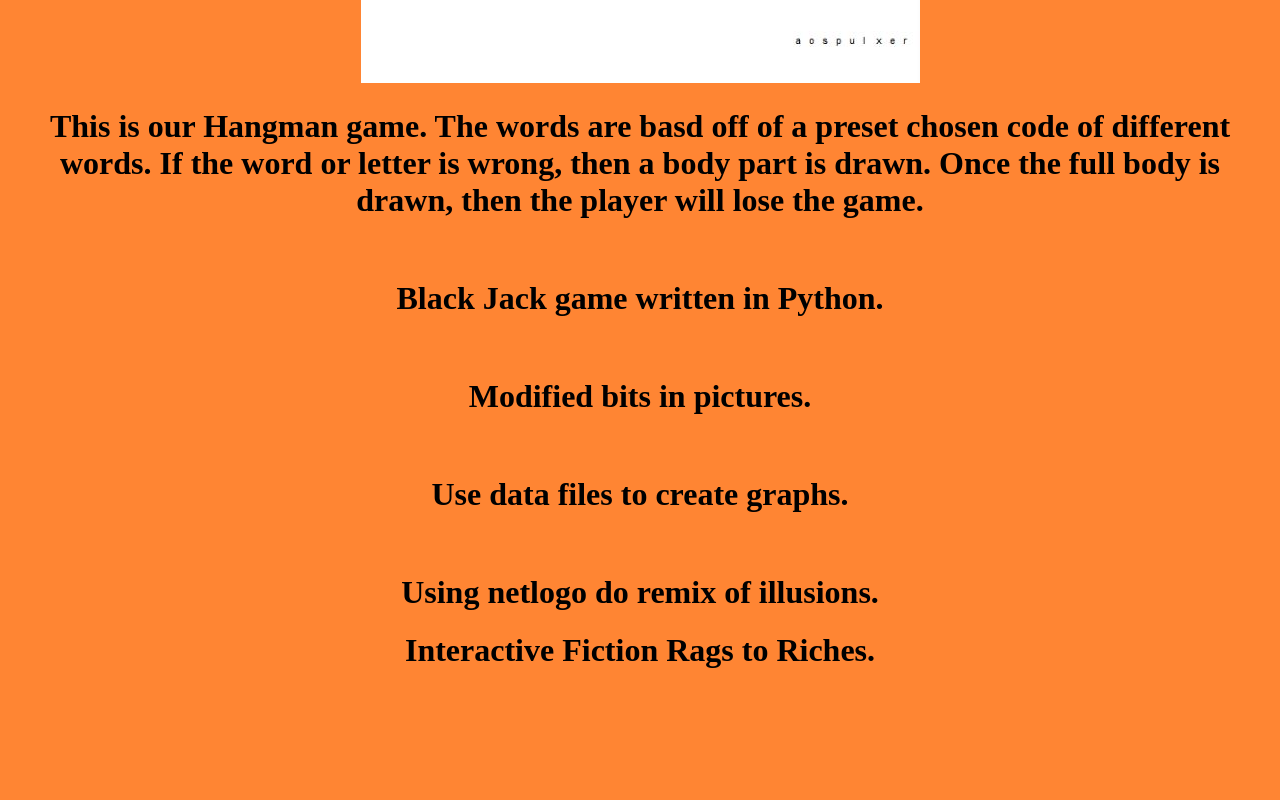
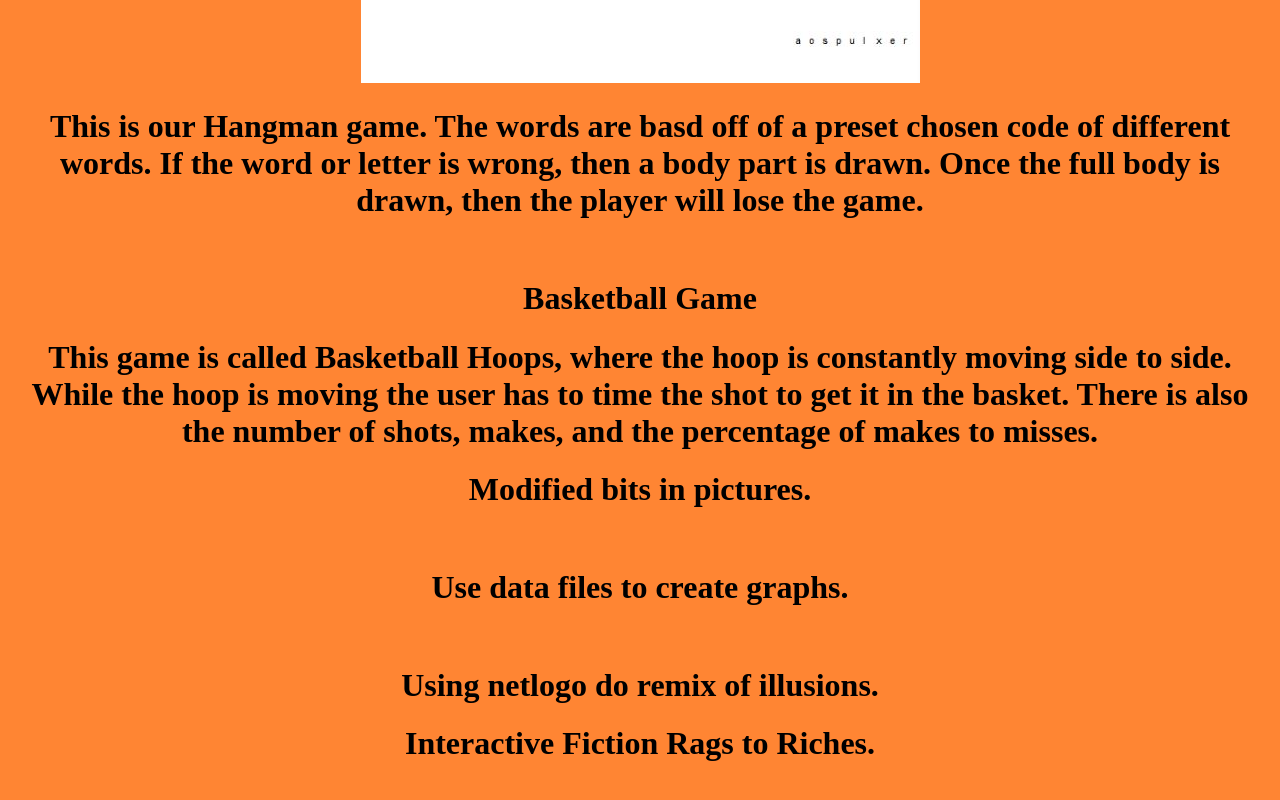
Before and after one commit to JoeG11/csp2023, a plain HTML site: page portfolio.html in a window 1280 px wide. Shown: the part 621-1421 px from the top of the page. Before the commit the page ends 1338 px from the top, so only its background shows below. Drawn offline with Linux system fonts and the light colour scheme.

Commit message:
Add files via upload

```diff
--- a/portfolio.html
+++ b/portfolio.html
@@ -14,9 +14,9 @@
     <h1>   Hangman Project.</h1>
  <img src="images/Hangman pic.JPG">   <h1>  This is our Hangman game. The words are basd off of a preset chosen code of different words. If the word or letter is wrong, then a body part is drawn. Once the full body is drawn, then the player will lose the game.</h1>
     <br>
-    <h1>   Black Jack game written in Python.</h1>
-    <br>
-    <h1>   Modified bits in pictures.</h1>
+    <h1>   Basketball Game </h1>
+ <imgsrc="images/basketball.JPG">   <h1>
+ This game is called Basketball Hoops, where the hoop is constantly moving side to side. While the hoop is moving the user has to time the shot to get it in the basket. There is also the number of shots, makes, and the percentage of makes to misses. </h1>  <h1>   Modified bits in pictures.</h1>
     <br>
     <h1>   Use data files to create graphs.</h1>
     <br>
```
